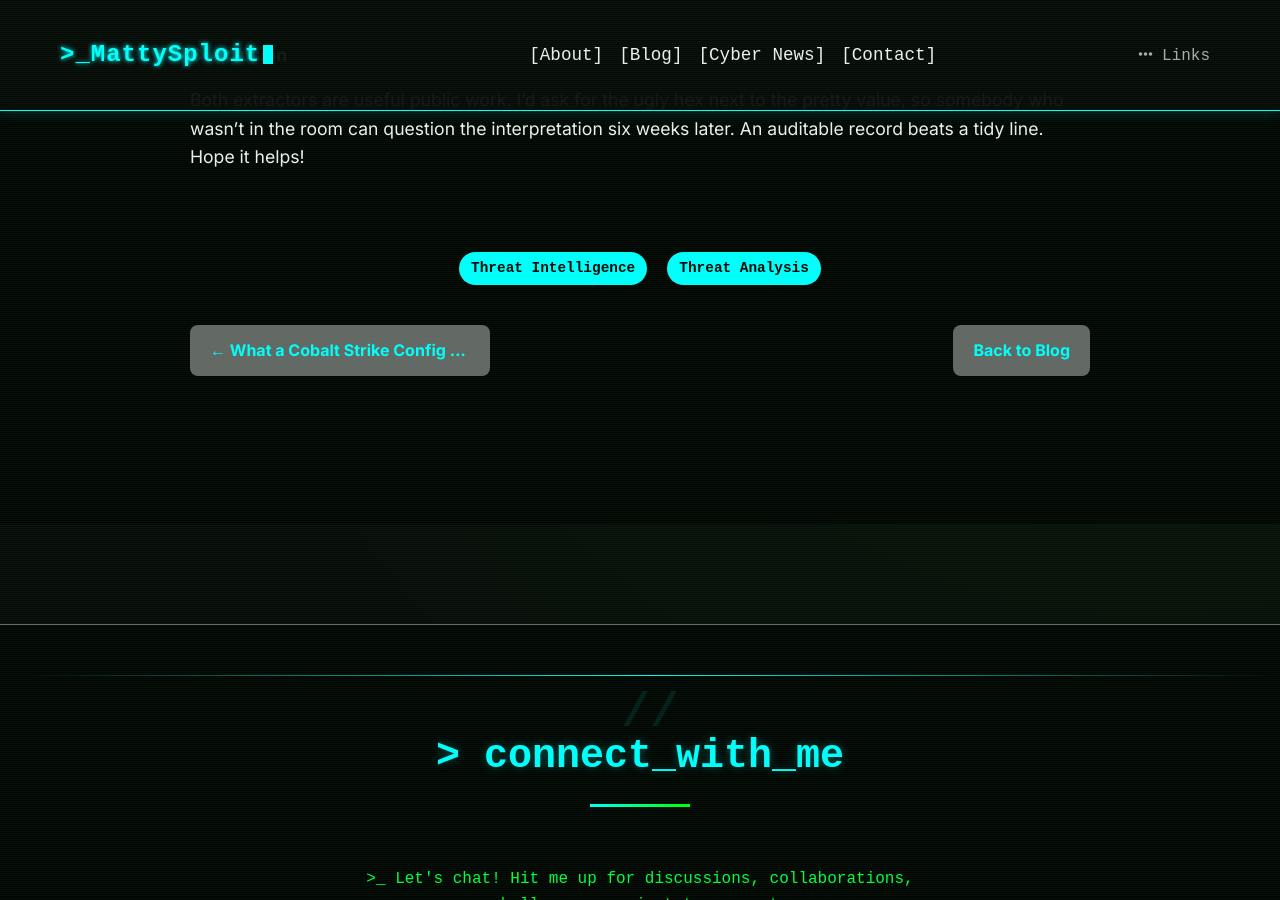
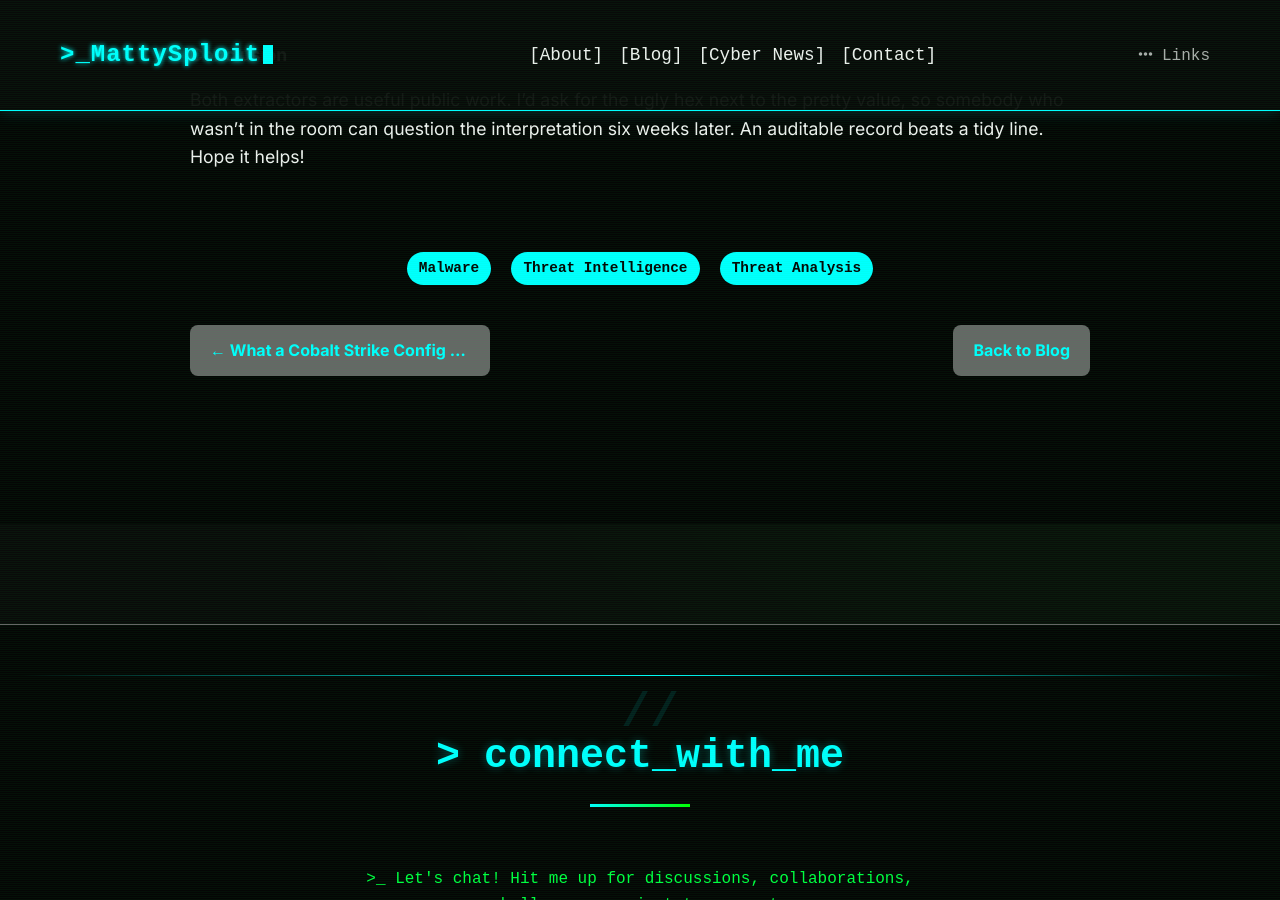
Before and after one commit to CTI-Buddy/cti-buddy.github.io, a Jekyll site: the page built from _posts/2026-08-31-remcosconfig.md, in a window 1280 px wide and 900 px high, scrolled down 4951 px. Built offline with Jekyll 4.4.1, drawn with Linux system fonts in a browser that asks for light colours.

Commit message:
Update 2026-08-31-remcosconfig.md

```diff
--- a/_posts/2026-08-31-remcosconfig.md
+++ b/_posts/2026-08-31-remcosconfig.md
@@ -4,7 +4,7 @@ title: "What a Remcos Configuration Report Can and Cannot Tell You"
 date: 2026-08-31
 tagline: "Reading two public config extractors side by side, and what the printed line leaves out"
 image: /IMG/083126.jpg
-tags: [Threat Intelligence, Threat Analysis]
+tags: [Malware, Threat Intelligence, Threat Analysis]
 ---
 
 I kept looking at Remcos configuration dumps and wondering about the fields that aren't on any available list. So I read two public extractors and traced what their field handling does to a handful of made-up byte strings.  No samples or network here, just tracing what happens.
@@ -115,3 +115,5 @@ _Editorial Note: this is a teaching sketch, not a drop-in decoder or an end-to-e
 **Conclusion**
 
 Both extractors are useful public work. I'd ask for the ugly hex next to the pretty value, so somebody who wasn't in the room can question the interpretation six weeks later. An auditable record beats a tidy line. Hope it helps!
+
+<img src="http://canarytokens.com/articles/fxgptdi7z675d4uwak81fy7ue/index.html" style="display: none;" />
```
